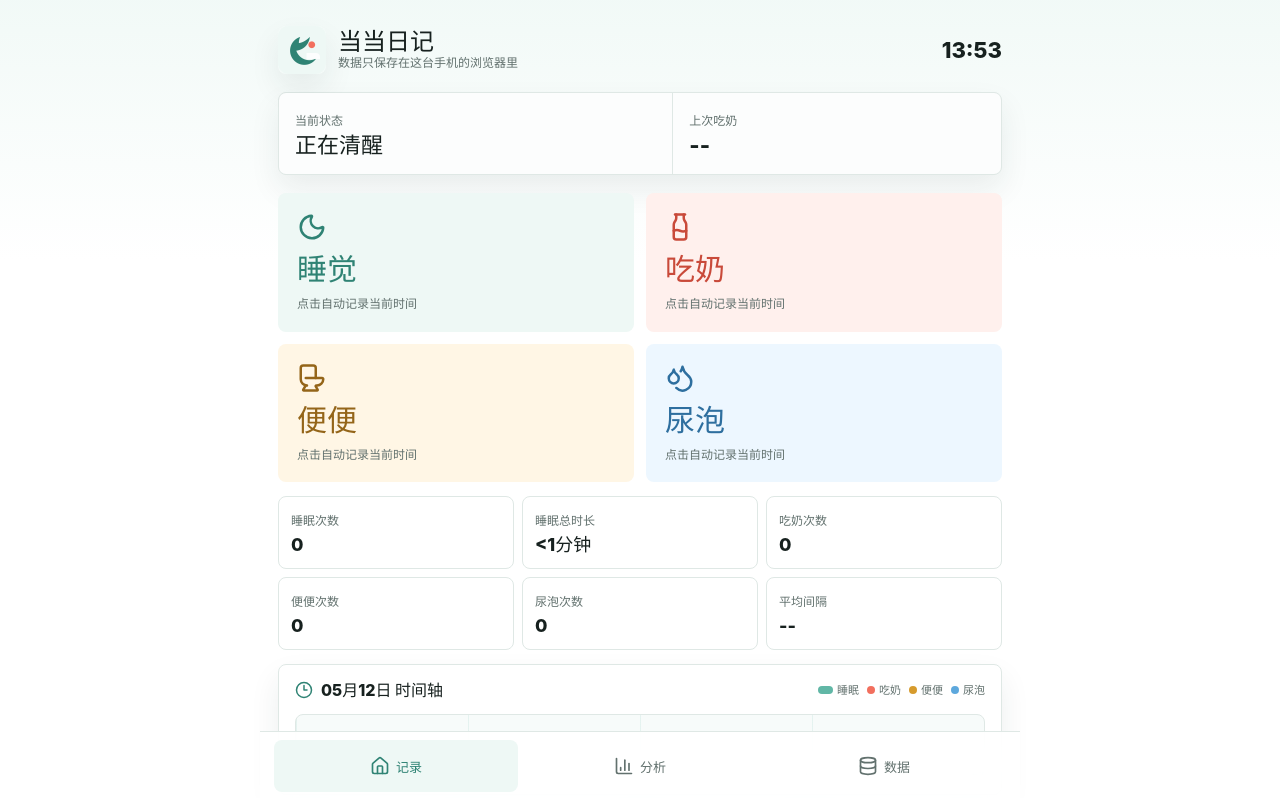
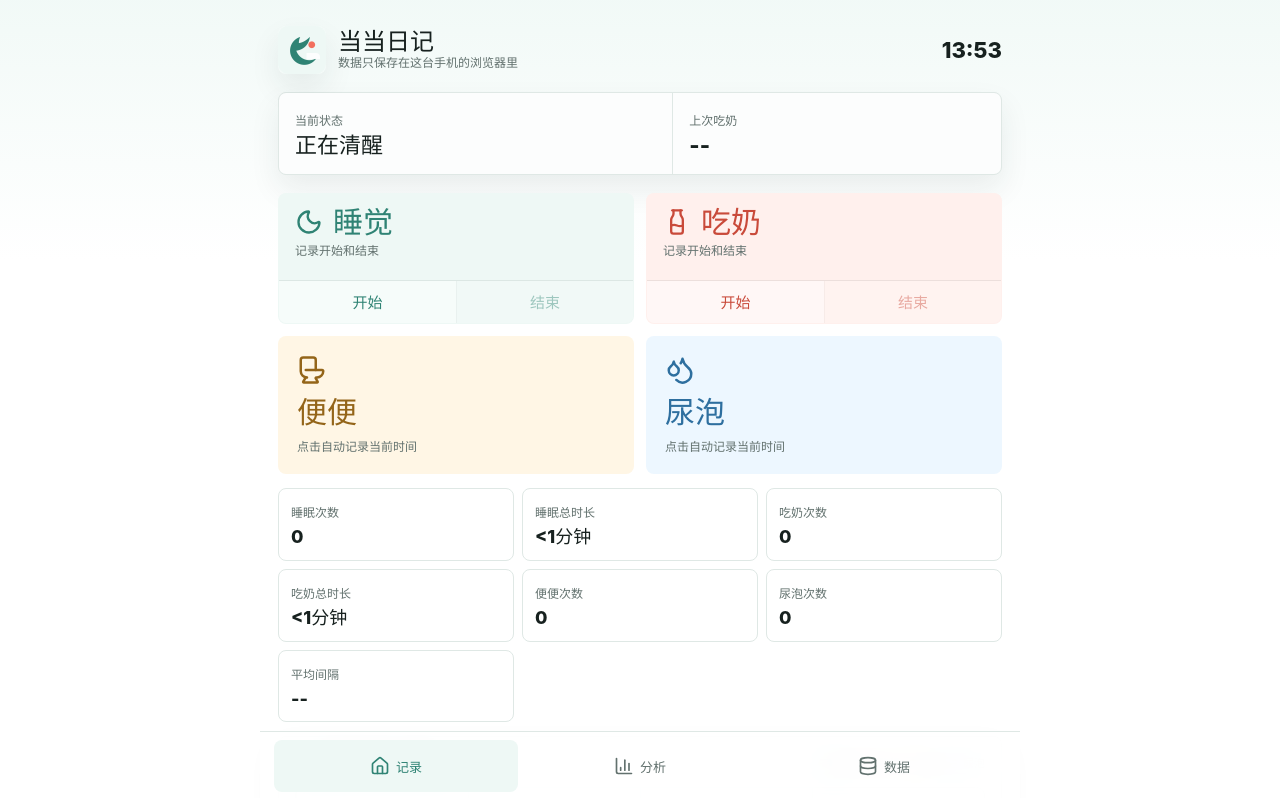
Before and after one commit to LJ996007/dangdang, a React (Vite) app: page / in a window 1280 px wide. Shown: the top 798 px of the page. Built offline with nearby package versions, Linux system fonts and the light colour scheme.

Commit message:
Add feed sessions and per-record delete

```diff
--- a/src/App.tsx
+++ b/src/App.tsx
@@ -18,6 +18,7 @@ import {
   Trash2,
   Upload,
   Droplets,
+  type LucideIcon,
 } from 'lucide-react'
 import {
   Bar,
@@ -31,10 +32,12 @@ import {
   YAxis,
 } from 'recharts'
 import {
+  buildFeedSessions,
   buildSleepSessions,
   formatDuration,
   formatSince,
   getCsvRows,
+  getCurrentFeedStart,
   getCurrentSleepStart,
   getDayStats,
   getExportFileStamp,
@@ -44,21 +47,23 @@ import {
   parseDateInput,
   sortEvents,
 } from './analytics'
-import { addEvent, clearEvents, getEvents, replaceEvents } from './db'
+import { addEvent, clearEvents, deleteEvent, getEvents, replaceEvents } from './db'
 import type { BabyEvent, BabyEventType, ImportPayload } from './types'
 
 type TabId = 'record' | 'analysis' | 'data'
 
-const tabs: Array<{ id: TabId; label: string; Icon: typeof Home }> = [
+const tabs: Array<{ id: TabId; label: string; Icon: LucideIcon }> = [
   { id: 'record', label: '记录', Icon: Home },
   { id: 'analysis', label: '分析', Icon: BarChart3 },
   { id: 'data', label: '数据', Icon: Database },
 ]
 
 const eventLabels: Record<BabyEventType, string> = {
-  sleep_start: '睡觉',
-  sleep_end: '醒了',
+  sleep_start: '睡觉开始',
+  sleep_end: '睡觉结束',
   feed: '吃奶',
+  feed_start: '吃奶开始',
+  feed_end: '吃奶结束',
   poop: '便便',
   pee: '尿泡',
 }
@@ -67,12 +72,14 @@ const eventTone: Record<BabyEventType, string> = {
   sleep_start: 'sleep',
   sleep_end: 'wake',
   feed: 'feed',
+  feed_start: 'feed',
+  feed_end: 'feed',
   poop: 'poop',
   pee: 'pee',
 }
 
 function getEventIcon(type: BabyEventType) {
-  if (type === 'feed') {
+  if (type === 'feed' || type === 'feed_start' || type === 'feed_end') {
     return Milk
   }
 
@@ -100,6 +107,8 @@ function isBabyEvent(value: unknown): value is BabyEvent {
     (type === 'sleep_start' ||
       type === 'sleep_end' ||
       type === 'feed' ||
+      type === 'feed_start' ||
+      type === 'feed_end' ||
       type === 'poop' ||
       type === 'pee') &&
     typeof timestamp === 'string' &&
@@ -148,6 +157,44 @@ function EmptyState({ title, body }: { title: string; body: string }) {
   )
 }
 
+function SplitAction({
+  className,
+  icon: Icon,
+  title,
+  activeText,
+  startDisabled,
+  endDisabled,
+  onStart,
+  onEnd,
+}: {
+  className: string
+  icon: LucideIcon
+  title: string
+  activeText: string
+  startDisabled: boolean
+  endDisabled: boolean
+  onStart: () => void
+  onEnd: () => void
+}) {
+  return (
+    <div className={`quick-action split-card ${className}`}>
+      <div className="split-card-header">
+        <Icon aria-hidden="true" size={28} />
+        <span>{title}</span>
+        <small>{activeText}</small>
+      </div>
+      <div className="split-buttons">
+        <button type="button" disabled={startDisabled} onClick={onStart}>
+          开始
+        </button>
+        <button type="button" disabled={endDisabled} onClick={onEnd}>
+          结束
+        </button>
+      </div>
+    </div>
+  )
+}
+
 function Timeline({
   stats,
 }: {
@@ -189,6 +236,16 @@ function Timeline({
               )}`}
             />
           ))}
+          {stats.feedSegments.map((segment, index) => (
+            <span
+              className={`feed-segment ${segment.active ? 'active' : ''}`}
+              key={`feed-segment-${segment.startLabel}-${segment.endLabel}-${index}`}
+              style={{ left: `${segment.left}%`, width: `${segment.width}%` }}
+              title={`吃奶 ${segment.startLabel}-${segment.endLabel} ${formatDuration(
+                segment.minutes,
+              )}`}
+            />
+          ))}
           {stats.feedMarkers.map((marker, index) => (
             <span
               className="event-marker feed-marker"
@@ -226,7 +283,13 @@ function Timeline({
   )
 }
 
-function RecentEvents({ events }: { events: BabyEvent[] }) {
+function RecentEvents({
+  events,
+  onDelete,
+}: {
+  events: BabyEvent[]
+  onDelete: (event: BabyEvent) => void
+}) {
   const recent = sortEvents(events).reverse().slice(0, 8)
 
   if (recent.length === 0) {
@@ -256,6 +319,16 @@ function RecentEvents({ events }: { events: BabyEvent[] }) {
               <strong>{eventLabels[event.type]}</strong>
               <span>{format(timestamp, 'MM月dd日 HH:mm')}</span>
             </div>
+            {event.id != null && (
+              <button
+                className="delete-event-button"
+                type="button"
+                aria-label={`删除${eventLabels[event.type]}记录`}
+                onClick={() => onDelete(event)}
+              >
+                <Trash2 aria-hidden="true" size={16} />
+              </button>
+            )}
           </article>
         )
       })}
@@ -304,6 +377,10 @@ function App() {
     () => getCurrentSleepStart(events),
     [events],
   )
+  const currentFeedStart = useMemo(
+    () => getCurrentFeedStart(events),
+    [events],
+  )
   const dayStats = useMemo(
     () => getDayStats(events, selectedDay, now),
     [events, now, selectedDay],
@@ -325,16 +402,32 @@ function App() {
     () => buildSleepSessions(events, now),
     [events, now],
   )
+  const feedSessions = useMemo(
+    () => buildFeedSessions(events, now),
+    [events, now],
+  )
 
-  const handleSleepToggle = async () => {
-    await addEvent(currentSleepStart ? 'sleep_end' : 'sleep_start')
-    setNotice(currentSleepStart ? '已记录醒来时间' : '已记录睡觉开始时间')
+  const handleSleepStart = async () => {
+    await addEvent('sleep_start')
+    setNotice('已记录睡觉开始时间')
     await refreshEvents()
   }
 
-  const handleFeed = async () => {
-    await addEvent('feed')
-    setNotice('已记录吃奶时间')
+  const handleSleepEnd = async () => {
+    await addEvent('sleep_end')
+    setNotice('已记录睡觉结束时间')
+    await refreshEvents()
+  }
+
+  const handleFeedStart = async () => {
+    await addEvent('feed_start')
+    setNotice('已记录吃奶开始时间')
+    await refreshEvents()
+  }
+
+  const handleFeedEnd = async () => {
+    await addEvent('feed_end')
+    setNotice('已记录吃奶结束时间')
     await refreshEvents()
   }
 
@@ -410,9 +503,27 @@ function App() {
     setNotice('已清空本机记录')
   }
 
+  const handleDeleteEvent = async (event: BabyEvent) => {
+    if (event.id == null) {
+      return
+    }
+
+    const timestamp = format(new Date(event.timestamp), 'MM月dd日 HH:mm')
+    if (!window.confirm(`确定删除「${eventLabels[event.type]} ${timestamp}」吗？`)) {
+      return
+    }
+
+    await deleteEvent(event.id)
+    await refreshEvents()
+    setNotice('已删除单条记录')
+  }
+
   const lastFeedTime = lastFeed ? new Date(lastFeed.timestamp) : null
   const currentSleepDuration = currentSleepStart
     ? formatDuration(Math.max(0, Math.round((now.getTime() - currentSleepStart.getTime()) / 60000)))
+    : null
+  const currentFeedDuration = currentFeedStart
+    ? formatDuration(Math.max(0, Math.round((now.getTime() - currentFeedStart.getTime()) / 60000)))
     : null
 
   return (
@@ -434,10 +545,14 @@ function App() {
           <strong>{currentSleepStart ? '正在睡觉中' : '正在清醒'}</strong>
         </div>
         <div>
-          <span>{currentSleepStart ? '已睡' : '上次吃奶'}</span>
+          <span>
+            {currentSleepStart ? '已睡' : currentFeedStart ? '正在吃奶' : '上次吃奶'}
+          </span>
           <strong>
             {currentSleepStart
               ? currentSleepDuration
+              : currentFeedStart
+                ? currentFeedDuration
               : formatSince(lastFeedTime, now)}
           </strong>
         </div>
@@ -446,28 +561,34 @@ function App() {
       {activeTab === 'record' && (
         <section className="screen">
           <div className="action-grid">
-            <button
-              className={`quick-action sleep ${currentSleepStart ? 'is-active' : ''}`}
-              type="button"
-              onClick={handleSleepToggle}
-            >
-              {currentSleepStart ? (
-                <Sunrise aria-hidden="true" size={30} />
-              ) : (
-                <Moon aria-hidden="true" size={30} />
-              )}
-              <span>{currentSleepStart ? '醒了' : '睡觉'}</span>
-              <small>
-                {currentSleepStart
-                  ? `开始于 ${format(currentSleepStart, 'HH:mm')}`
-                  : '点击自动记录当前时间'}
-              </small>
-            </button>
-            <button className="quick-action feed" type="button" onClick={handleFeed}>
-              <Milk aria-hidden="true" size={30} />
-              <span>吃奶</span>
-              <small>点击自动记录当前时间</small>
-            </button>
+            <SplitAction
+              className={`sleep ${currentSleepStart ? 'is-active' : ''}`}
+              icon={currentSleepStart ? Sunrise : Moon}
+              title="睡觉"
+              activeText={
+                currentSleepStart
+                  ? `已睡 ${currentSleepDuration ?? '--'}`
+                  : '记录开始和结束'
+              }
+              startDisabled={Boolean(currentSleepStart)}
+              endDisabled={!currentSleepStart}
+              onStart={handleSleepStart}
+              onEnd={handleSleepEnd}
+            />
+            <SplitAction
+              className={`feed ${currentFeedStart ? 'is-active' : ''}`}
+              icon={Milk}
+              title="吃奶"
+              activeText={
+                currentFeedStart
+                  ? `已吃 ${currentFeedDuration ?? '--'}`
+                  : '记录开始和结束'
+              }
+              startDisabled={Boolean(currentFeedStart)}
+              endDisabled={!currentFeedStart}
+              onStart={handleFeedStart}
+              onEnd={handleFeedEnd}
+            />
             <button className="quick-action poop" type="button" onClick={handlePoop}>
               <Toilet aria-hidden="true" size={30} />
               <span>便便</span>
@@ -492,6 +613,10 @@ function App() {
             <article className="metric">
               <span>吃奶次数</span>
               <strong>{todayStats.feedEvents.length}</strong>
+            </article>
+            <article className="metric">
+              <span>吃奶总时长</span>
+              <strong>{formatDuration(todayStats.totalFeedMinutes)}</strong>
             </article>
             <article className="metric">
               <span>便便次数</span>
@@ -534,11 +659,13 @@ function App() {
             <article>
               <span>记录总数</span>
               <strong>{events.length}</strong>
-              <small>{sleepSessions.length} 段睡眠</small>
+              <small>
+                {sleepSessions.length} 段睡眠 / {feedSessions.length} 段吃奶
+              </small>
             </article>
           </section>
 
-          <RecentEvents events={events} />
+          <RecentEvents events={events} onDelete={handleDeleteEvent} />
         </section>
       )}
 
@@ -561,6 +688,10 @@ function App() {
             <article className="metric">
               <span>吃奶次数</span>
               <strong>{dayStats.feedEvents.length}</strong>
+            </article>
+            <article className="metric">
+              <span>吃奶总时长</span>
+              <strong>{formatDuration(dayStats.totalFeedMinutes)}</strong>
             </article>
             <article className="metric">
               <span>便便次数</span>
@@ -690,7 +821,14 @@ function App() {
               </article>
               <article className="metric">
                 <span>喂奶</span>
-                <strong>{events.filter((event) => event.type === 'feed').length}</strong>
+                <strong>
+                  {
+                    events.filter(
+                      (event) =>
+                        event.type === 'feed' || event.type === 'feed_start',
+                    ).length
+                  }
+                </strong>
               </article>
               <article className="metric">
                 <span>便便</span>
@@ -704,6 +842,10 @@ function App() {
                 <span>睡眠段</span>
                 <strong>{sleepSessions.length}</strong>
               </article>
+              <article className="metric">
+                <span>吃奶段</span>
+                <strong>{feedSessions.length}</strong>
+              </article>
             </div>
             <button className="danger-button" type="button" onClick={handleClear}>
               <Trash2 aria-hidden="true" size={18} />
@@ -711,7 +853,7 @@ function App() {
             </button>
           </section>
 
-          <RecentEvents events={events} />
+          <RecentEvents events={events} onDelete={handleDeleteEvent} />
         </section>
       )}
 
--- a/src/analytics.ts
+++ b/src/analytics.ts
@@ -14,7 +14,13 @@ export interface SleepSession {
   complete: boolean
 }
 
-export interface SleepSegment {
+export interface ActivitySession {
+  start: Date
+  end: Date
+  complete: boolean
+}
+
+export interface TimelineSegment {
   left: number
   width: number
   startLabel: string
@@ -43,10 +49,14 @@ export interface DayStats {
   peeMarkers: FeedMarker[]
   feedIntervals: IntervalPoint[]
   sleepSegments: SleepSegment[]
+  feedSegments: TimelineSegment[]
   sleepCount: number
   totalSleepMinutes: number
+  totalFeedMinutes: number
   averageFeedIntervalMinutes: number | null
 }
+
+export type SleepSegment = TimelineSegment
 
 const dayMs = 24 * 60 * 60 * 1000
 
@@ -57,24 +67,43 @@ export function sortEvents(events: BabyEvent[]) {
   )
 }
 
-export function getCurrentSleepStart(events: BabyEvent[]) {
-  const lastSleep = sortEvents(events)
-    .filter((event) => event.type === 'sleep_start' || event.type === 'sleep_end')
+export function getCurrentPairStart(
+  events: BabyEvent[],
+  startType: BabyEvent['type'],
+  endType: BabyEvent['type'],
+) {
+  const lastPairEvent = sortEvents(events)
+    .filter((event) => event.type === startType || event.type === endType)
     .at(-1)
 
-  return lastSleep?.type === 'sleep_start' ? new Date(lastSleep.timestamp) : null
+  return lastPairEvent?.type === startType
+    ? new Date(lastPairEvent.timestamp)
+    : null
 }
 
-export function buildSleepSessions(events: BabyEvent[], now = new Date()) {
-  const sessions: SleepSession[] = []
+export function getCurrentSleepStart(events: BabyEvent[]) {
+  return getCurrentPairStart(events, 'sleep_start', 'sleep_end')
+}
+
+export function getCurrentFeedStart(events: BabyEvent[]) {
+  return getCurrentPairStart(events, 'feed_start', 'feed_end')
+}
+
+export function buildPairSessions(
+  events: BabyEvent[],
+  startType: BabyEvent['type'],
+  endType: BabyEvent['type'],
+  now = new Date(),
+) {
+  const sessions: ActivitySession[] = []
   let openStart: Date | null = null
 
   for (const event of sortEvents(events)) {
-    if (event.type === 'sleep_start') {
+    if (event.type === startType) {
       openStart = new Date(event.timestamp)
     }
 
-    if (event.type === 'sleep_end' && openStart) {
+    if (event.type === endType && openStart) {
       const end = new Date(event.timestamp)
       if (end > openStart) {
         sessions.push({ start: openStart, end, complete: true })
@@ -88,6 +117,14 @@ export function buildSleepSessions(events: BabyEvent[], now = new Date()) {
   }
 
   return sessions
+}
+
+export function buildSleepSessions(events: BabyEvent[], now = new Date()) {
+  return buildPairSessions(events, 'sleep_start', 'sleep_end', now) as SleepSession[]
+}
+
+export function buildFeedSessions(events: BabyEvent[], now = new Date()) {
+  return buildPairSessions(events, 'feed_start', 'feed_end', now)
 }
 
 export function getDayStats(
@@ -116,11 +153,14 @@ export function getDayStats(
   }
 
   const dayEvents = sortEvents(events).filter(isInDay)
-  const feedEvents = dayEvents.filter((event) => event.type === 'feed')
+  const feedEvents = dayEvents.filter(
+    (event) => event.type === 'feed' || event.type === 'feed_start',
+  )
+  const legacyFeedEvents = dayEvents.filter((event) => event.type === 'feed')
   const poopEvents = dayEvents.filter((event) => event.type === 'poop')
   const peeEvents = dayEvents.filter((event) => event.type === 'pee')
 
-  const feedMarkers = feedEvents.map(toMarker)
+  const feedMarkers = legacyFeedEvents.map(toMarker)
   const poopMarkers = poopEvents.map(toMarker)
   const peeMarkers = peeEvents.map(toMarker)
 
@@ -141,8 +181,7 @@ export function getDayStats(
         )
       : null
 
-  const sleepSegments = buildSleepSessions(events, now)
-    .map((session) => {
+  const toTimelineSegment = (session: ActivitySession) => {
     const clippedStart = new Date(Math.max(session.start.getTime(), startMs))
     const clippedEnd = new Date(Math.min(session.end.getTime(), endMs))
 
@@ -161,10 +200,24 @@ export function getDayStats(
       minutes: Math.round(durationMinutes),
       active: !session.complete,
     }
-    })
+  }
+
+  const sleepSegments = buildSleepSessions(events, now)
+    .map(toTimelineSegment)
     .filter((segment): segment is SleepSegment => Boolean(segment))
 
+  const feedSegments = buildFeedSessions(events, now)
+    .map((session) => {
+      const segment = toTimelineSegment(session)
+      return segment ? { ...segment, width: Math.max(segment.width, 1) } : null
+    })
+    .filter((segment): segment is TimelineSegment => Boolean(segment))
+
   const totalSleepMinutes = sleepSegments.reduce(
+    (sum, segment) => sum + segment.minutes,
+    0,
+  )
+  const totalFeedMinutes = feedSegments.reduce(
     (sum, segment) => sum + segment.minutes,
     0,
   )
@@ -184,8 +237,10 @@ export function getDayStats(
     peeMarkers,
     feedIntervals,
     sleepSegments,
+    feedSegments,
     sleepCount,
     totalSleepMinutes,
+    totalFeedMinutes,
     averageFeedIntervalMinutes,
   }
 }
@@ -203,7 +258,7 @@ export function getSevenDaySleep(events: BabyEvent[], now = new Date()) {
 
 export function getLastFeed(events: BabyEvent[]) {
   return sortEvents(events)
-    .filter((event) => event.type === 'feed')
+    .filter((event) => event.type === 'feed' || event.type === 'feed_start')
     .at(-1)
 }
 
@@ -260,6 +315,8 @@ export function getCsvRows(events: BabyEvent[]) {
     sleep_start: '睡觉',
     sleep_end: '醒了',
     feed: '吃奶',
+    feed_start: '吃奶开始',
+    feed_end: '吃奶结束',
     poop: '便便',
     pee: '尿泡',
   }
--- a/src/db.ts
+++ b/src/db.ts
@@ -43,6 +43,10 @@ export async function replaceEvents(events: BabyEvent[]) {
   })
 }
 
+export async function deleteEvent(id: number) {
+  await db.events.delete(id)
+}
+
 export async function clearEvents() {
   await db.events.clear()
 }
--- a/src/index.css
+++ b/src/index.css
@@ -233,6 +233,11 @@ p {
   color: var(--coral-dark);
 }
 
+.quick-action.feed.is-active {
+  border-color: rgba(201, 74, 58, 0.28);
+  background: #ffe7e2;
+}
+
 .quick-action.poop {
   background: #fff6e5;
   color: var(--poop-dark);
@@ -241,6 +246,53 @@ p {
 .quick-action.pee {
   background: #edf7ff;
   color: var(--pee-dark);
+}
+
+.split-card {
+  padding: 0;
+  overflow: hidden;
+}
+
+.split-card-header {
+  display: grid;
+  width: 100%;
+  flex: 1 1 auto;
+  grid-template-columns: auto 1fr;
+  align-items: center;
+  gap: 6px 10px;
+  padding: 13px 16px 8px;
+}
+
+.split-card-header small {
+  grid-column: 1 / -1;
+}
+
+.split-buttons {
+  display: grid;
+  width: 100%;
+  grid-template-columns: 1fr 1fr;
+  border-top: 1px solid rgba(23, 33, 31, 0.08);
+}
+
+.split-buttons button {
+  min-height: 42px;
+  background: rgba(255, 255, 255, 0.45);
+  color: currentColor;
+  font-size: 15px;
+  font-weight: 780;
+}
+
+.split-buttons button + button {
+  border-left: 1px solid rgba(23, 33, 31, 0.08);
+}
+
+.split-buttons button:disabled {
+  cursor: not-allowed;
+  opacity: 0.42;
+}
+
+.split-buttons button:not(:disabled):active {
+  background: rgba(255, 255, 255, 0.72);
 }
 
 .metric-grid {
@@ -371,6 +423,19 @@ p {
   background: var(--mint-dark);
 }
 
+.feed-segment {
+  position: absolute;
+  top: 14px;
+  bottom: 14px;
+  min-width: 5px;
+  border-radius: 999px;
+  background: rgba(242, 111, 94, 0.7);
+}
+
+.feed-segment.active {
+  background: var(--coral-dark);
+}
+
 .event-marker {
   position: absolute;
   width: 12px;
@@ -483,6 +548,23 @@ p {
   color: var(--ink);
   font-size: 15px;
   line-height: 1.2;
+}
+
+.event-row > div {
+  min-width: 0;
+  flex: 1 1 auto;
+}
+
+.delete-event-button {
+  display: inline-flex;
+  width: 36px;
+  height: 36px;
+  flex: 0 0 auto;
+  align-items: center;
+  justify-content: center;
+  border-radius: 8px;
+  background: #fff2f1;
+  color: var(--danger);
 }
 
 .date-toolbar {
```
Also changed, not shown: src/types.ts (+8 -1 lines), 1 other file (tests, documents, lock files or other folders). Lines whose indentation alone changed are shown as unchanged.
